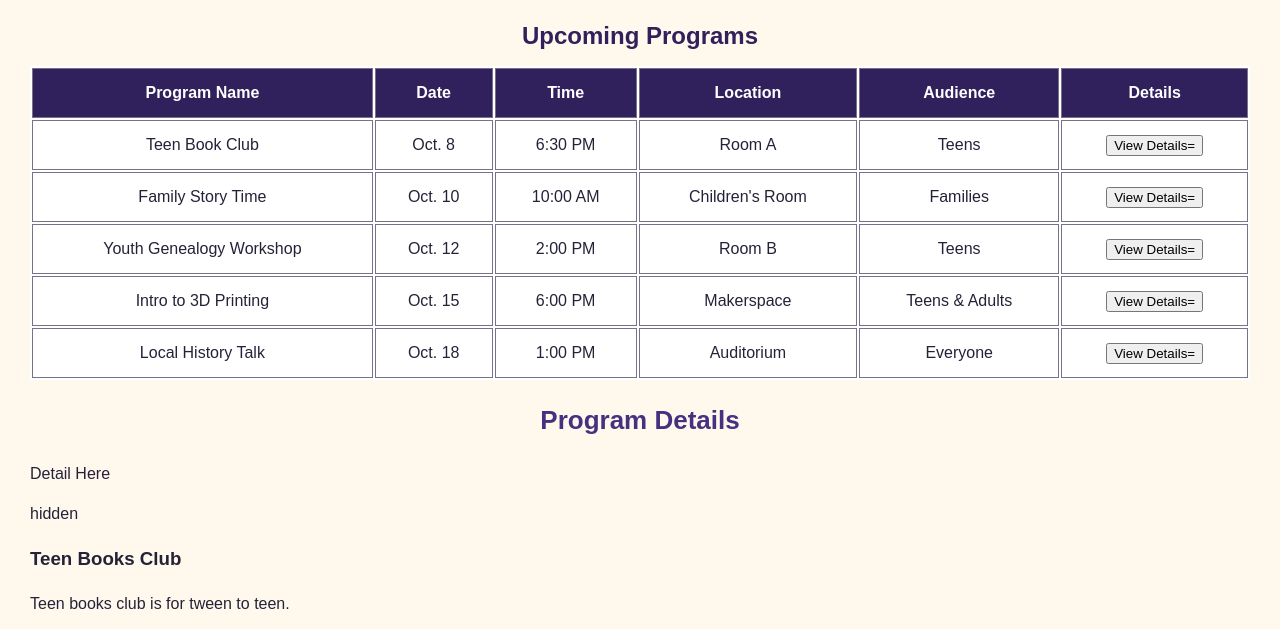
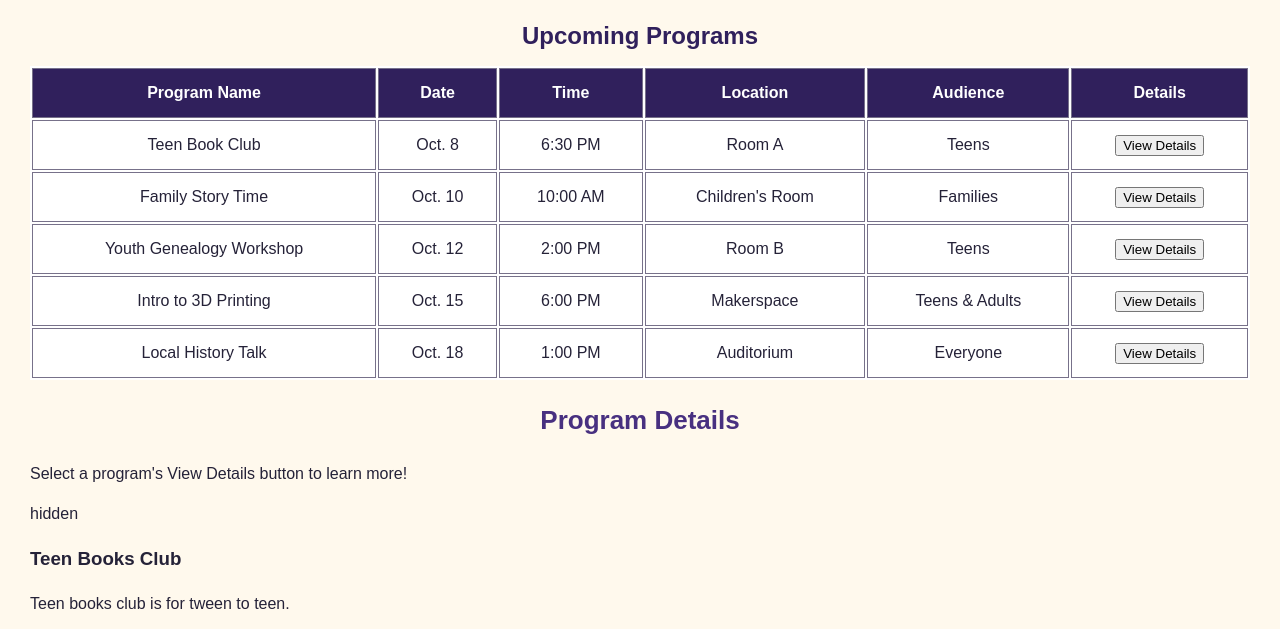
Before and after one commit to tkwkr2f8db-sketch/INF253-LIS753, a plain HTML site: page exercise11.html in a window 1280 px wide. Shown: the part 139-768 px from the top of the page. Drawn offline with Linux system fonts and the light colour scheme.

Commit message:
ex11changes

```diff
--- a/exercise11.html
+++ b/exercise11.html
@@ -12,8 +12,10 @@
 <div class="table-scroll" role="region"
      aria-label="Upcoming programs table"
      tabindex="0">
+
 <table>
     <caption>Upcoming Programs</caption>
+
     <thead>
         <tr>
             <th>Program Name</th>
@@ -24,6 +26,7 @@
             <th>Details</th>
         </tr>
     </thead>
+
     <tbody>
         <tr>
             <td>Teen Book Club</td>
@@ -31,46 +34,79 @@
             <td>6:30 PM</td>
             <td>Room A</td>
             <td>Teens</td>
-            <td><button type="button" class="details-button" data-target="teen-book-club">View Details=</button></td>
+            <td>
+                <button type="button" class="details-button"
+                data-target="teen-book-club">
+                    View Details
+                </button>
+            </td>
         </tr>
+
         <tr>
             <td>Family Story Time</td>
             <td>Oct. 10</td>
             <td>10:00 AM</td>
             <td>Children's Room</td>
             <td>Families</td>
-            <td><button type="button" class="story-time" data-target="book-club">View Details=</button></td>
+            <td>
+                <button type="button" class="details-button"
+                data-target="story-time">
+                    View Details
+                </button>
+            </td>
         </tr>
+
         <tr>
             <td>Youth Genealogy Workshop</td>
             <td>Oct. 12</td>
             <td>2:00 PM</td>
             <td>Room B</td>
             <td>Teens</td>
-            <td><button type="button" class="details-button" data-target="Genealogy">View Details=</button></td>
+            <td>
+                <button type="button" class="details-button"
+                data-target="genealogy">
+                    View Details
+                </button>
+            </td>
         </tr>
+
         <tr>
             <td>Intro to 3D Printing</td>
             <td>Oct. 15</td>
             <td>6:00 PM</td>
             <td>Makerspace</td>
             <td>Teens & Adults</td>
-            <td><button type="button" class="details-button" data-target="Makerspace">View Details=</button></td>
+            <td>
+                <button type="button" class="details-button"
+                data-target="makerspace">
+                    View Details
+                </button>
+            </td>
         </tr>
+
         <tr>
             <td>Local History Talk</td>
             <td>Oct. 18</td>
             <td>1:00 PM</td>
             <td>Auditorium</td>
             <td>Everyone</td>
-            <td><button type="button" class="details-button" data-target="History">View Details=</button></td>
+            <td>
+                <button type="button" class="details-button"
+                data-target="history">
+                    View Details
+                </button>
+            </td>
         </tr>
     </tbody>
 </table>
+
 </div>
 <div class="About">
     <h2>Program Details</h2>
-    <p>Detail Here</p>
+
+    <p id="program-details">
+        Select a program's View Details button to learn more!
+    </p>
 </div>
     <div id="teen-book-club" class="program-details"> hidden
     <h3>Teen Books Club</h3>
@@ -144,6 +180,6 @@
             </tr>
         </tbody>
     </table>
-<script scr="script-ex11.js"></script>
+<script src="script-ex11.js"></script>
   </body>
 </html>
```
Lines whose indentation alone changed are shown as unchanged.
